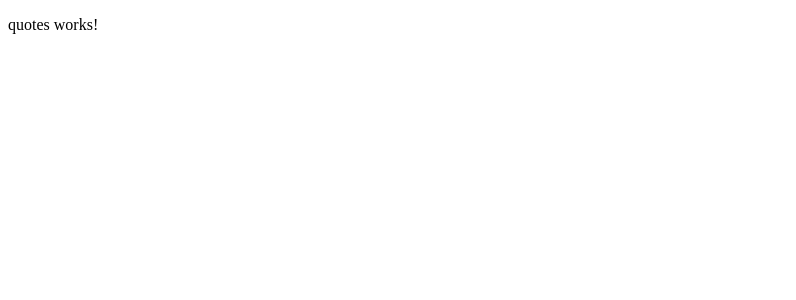
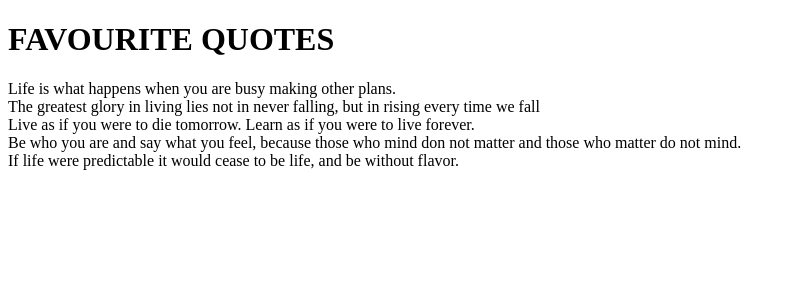
Before and after one commit to Memory-Wabwile/Quotes-App, an Angular app: page / in a window 1280 px wide. Shown: the top 300 px of the page, without its empty margins (0-796 px from the left). Built offline with nearby package versions, Linux system fonts and the light colour scheme.

Commit message:
properly indent the code

```diff
--- a/src/app/quotes/quotes.component.html
+++ b/src/app/quotes/quotes.component.html
@@ -1 +1,8 @@
-<p>quotes works!</p>
+<div class="container">
+  <h1>FAVOURITE QUOTES</h1>
+  <div class="col-md-9">
+    <div *ngFor="let quotee of quotes">
+      {{quotee.quote}}
+    </div>
+  </div>
+</div>
```
